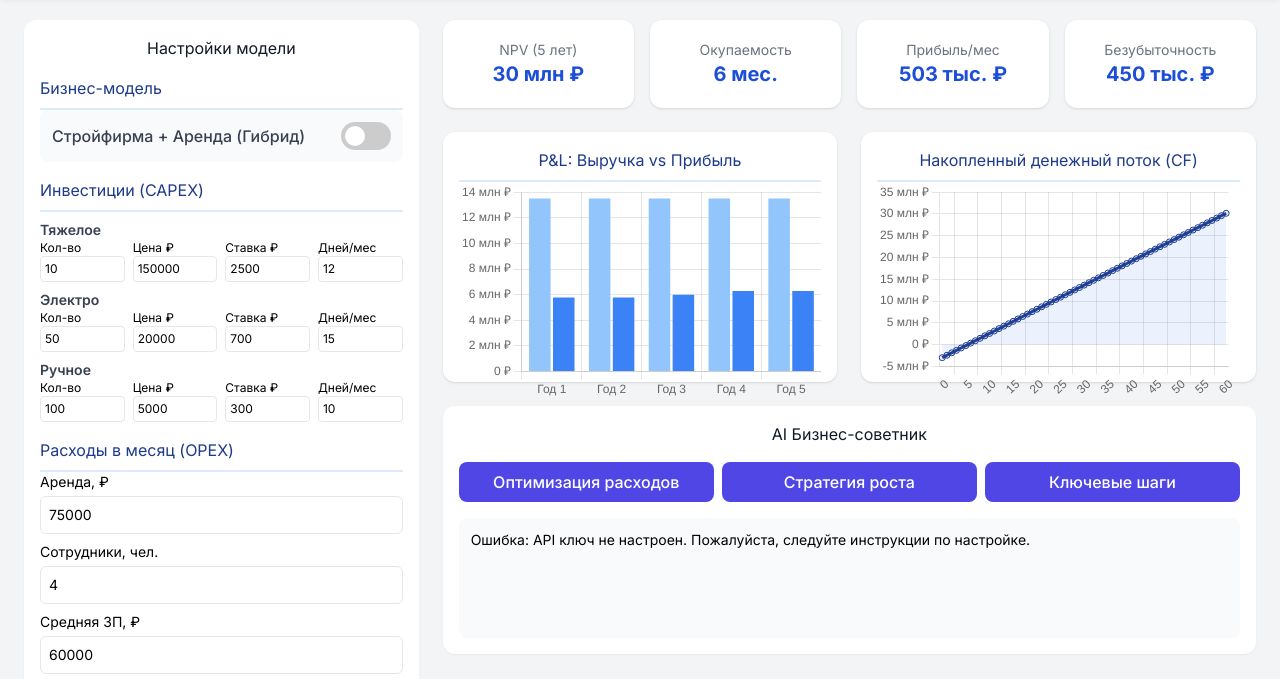
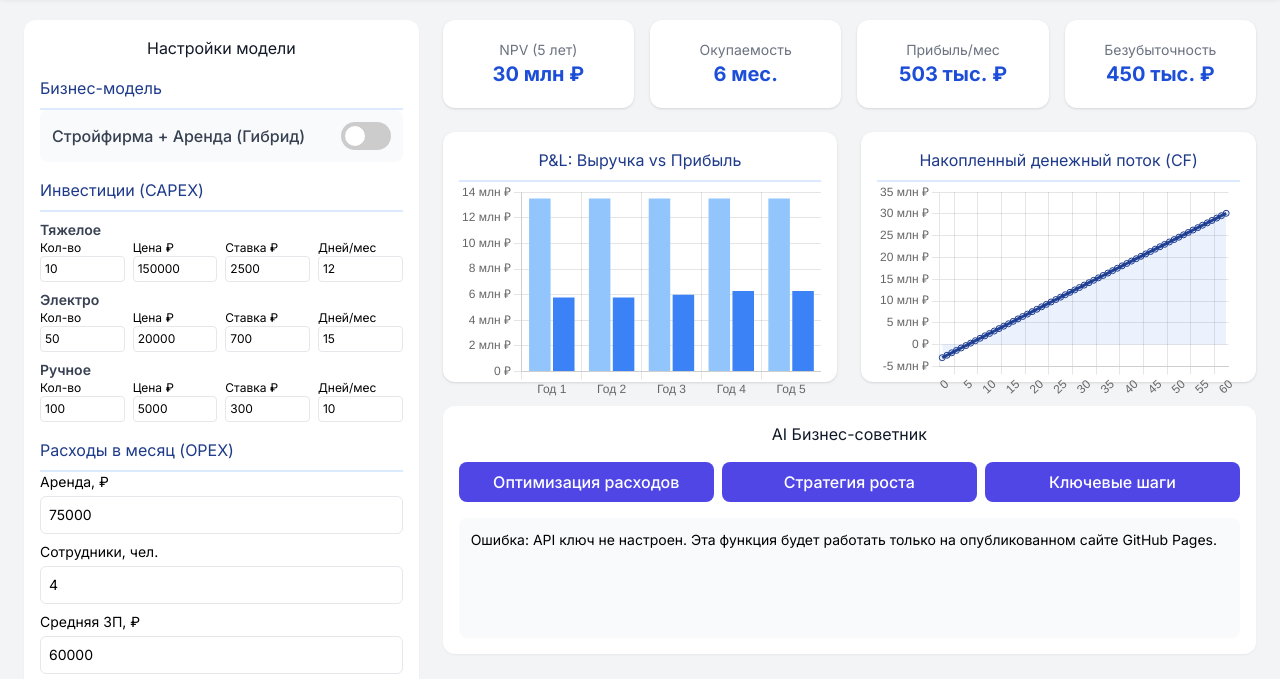
Before and after one commit to Evgeni-Klimov/Business-Simulator-Arenda, a plain HTML site: page index.html in a window 1280 px wide. Both pictures are taken after a click on the button "Оптимизация расходов". Shown: the part 68-747 px from the top of the page. Drawn offline with nearby package versions, Linux system fonts and the light colour scheme.

Commit message:
Update index.html
Добавлена поддержка нейросети

```diff
--- a/index.html
+++ b/index.html
@@ -7,7 +7,6 @@
     <script src="https://cdn.tailwindcss.com"></script>
     <script src="https://cdnjs.cloudflare.com/ajax/libs/Chart.js/3.9.1/chart.min.js"></script>
     <link href="https://fonts.googleapis.com/css2?family=Inter:wght@400;500;600;700&display=swap" rel="stylesheet">
-    <!-- Стили остаются без изменений -->
     <style>
         body { font-family: 'Inter', sans-serif; background-color: #f3f4f6; }
         .header-gradient { background: linear-gradient(90deg, #1e3a8a 0%, #3b82f6 100%); }
@@ -19,7 +18,6 @@
         .ai-button:hover { background-color: #4338ca; }
         .spinner { border-top-color: #3b82f6; animation: spin 1s linear infinite; }
         @keyframes spin { to { transform: rotate(360deg); } }
-        /* Custom Toggle Switch */
         .toggle-label { display: inline-block; cursor: pointer; }
         .toggle-input { display: none; }
         .toggle-slider { position: relative; display: block; width: 50px; height: 28px; background-color: #ccc; border-radius: 28px; transition: background-color 0.2s; }
@@ -29,7 +27,7 @@
     </style>
 </head>
 <body>
-    <!-- Вся HTML-структура остается без изменений -->
+    <!-- HTML-структура остается без изменений -->
     <header class="header-gradient text-white shadow-md mb-6">
         <div class="container mx-auto px-6 py-4">
             <h1 class="text-2xl font-bold">Бизнес-симулятор: Прокат Инструмента</h1>
@@ -110,50 +108,45 @@
         </div>
     </main>
 
-    <!-- Подключаем скрипт с ключом -->
-    <script src="config.js"></script>
 <script>
 document.addEventListener('DOMContentLoaded', () => {
-        // ... весь ваш JavaScript код без изменений до вызова API ...
+    // Весь JavaScript остается прежним, кроме функции getAiAnalysis
 
     async function getAiAnalysis(promptType) {
-            // ... код подготовки промпта остается без изменений ...
         const aiResultDiv = document.getElementById('aiAnalysisResult');
-            if (!lastCalculationResult) { aiResultDiv.innerHTML = 'Сначала рассчитайте модель.'; return; }
+        if (!lastCalculationResult) {
+            aiResultDiv.innerHTML = 'Сначала рассчитайте модель.';
+            return;
+        }
 
         aiResultDiv.innerHTML = `<div class="flex justify-center items-center"><div class="spinner w-6 h-6 border-2 rounded-full"></div><p class="ml-2">AI-советник думает...</p></div>`;
+
+        // --- НАЧАЛО ИЗМЕНЕНИЙ ---
+
+        // 1. Используем специальный заполнитель. GitHub Actions заменит его на реальный ключ.
+        const apiKey = "%%GEMINI_API_KEY%%";
+
+        // 2. Проверяем, был ли заменен заполнитель. Если нет, выводим ошибку.
+        // Это сработает при локальном запуске файла.
+        if (apiKey.startsWith("%%") || apiKey === "") {
+            aiResultDiv.textContent = 'Ошибка: API ключ не настроен. Эта функция будет работать только на опубликованном сайте GitHub Pages.';
+            return;
+        }
+
+        // --- КОНЕЦ ИЗМЕНЕНИЙ ---
 
         const { isHybrid, downtimePercent, pbp, npv, breakeven, marketingCost, fot, revenue } = lastCalculationResult;
         const modelType = isHybrid ? `гибридная модель (стройка + аренда с ${Math.round(downtimePercent*100)}% простоя)` : 'модель чистой аренды';
 
         const prompts = {
-                optimize: `
-                    System: Ты - финансовый директор в компании по аренде инструмента в Архангельске, работающей по модели "${modelType}".
-                    User: Наши ежемесячные расходы: ФОТ ${formatCurrency(fot)}, маркетинг ${formatCurrency(marketingCost)}. Выручка от аренды ${formatCurrency(revenue)}.
-                    Дай 2-3 конкретные, действенные рекомендации по оптимизации этих расходов. Учти нашу бизнес-модель. Формат: краткие пункты.
-                `,
-                growth: `
-                    System: Ты - директор по развитию в компании (${modelType}) в Архангельске.
-                    User: Наши ключевые показатели арендного направления: окупаемость ${pbp}, NPV ${formatCurrency(npv)}.
-                    Предложи 2-3 реалистичные стратегии роста для нашего арендного бизнеса, учитывая специфику (${modelType}). Формат: краткие пункты.
-                `,
-                steps: `
-                    System: Ты - опытный бизнес-стратег, помогающий стартапам в Архангельске.
-                    User: Мы запускаем арендный бизнес по модели "${modelType}". Ключевые метрики: окупаемость ${pbp}, NPV ${formatCurrency(npv)}, точка безубыточности ${formatCurrency(breakeven)}.
-                    Сформулируй 3 самых главных, приоритетных шага, которые нужно сделать в первый год, чтобы проект точно стал успешным. Будь краток и убедителен.
-                `
+            optimize: `System: Ты - финансовый директор в компании по аренде инструмента в Архангельске, работающей по модели "${modelType}".\nUser: Наши ежемесячные расходы: ФОТ ${formatCurrency(fot)}, маркетинг ${formatCurrency(marketingCost)}. Выручка от аренды ${formatCurrency(revenue)}. Дай 2-3 конкретные, действенные рекомендации по оптимизации этих расходов. Учти нашу бизнес-модель. Формат: краткие пункты.`,
+            growth: `System: Ты - директор по развитию в компании (${modelType}) в Архангельске.\nUser: Наши ключевые показатели арендного направления: окупаемость ${pbp}, NPV ${formatCurrency(npv)}. Предложи 2-3 реалистичные стратегии роста для нашего арендного бизнеса, учитывая специфику (${modelType}). Формат: краткие пункты.`,
+            steps: `System: Ты - опытный бизнес-стратег, помогающий стартапам в Архангельске.\nUser: Мы запускаем арендный бизнес по модели "${modelType}". Ключевые метрики: окупаемость ${pbp}, NPV ${formatCurrency(npv)}, точка безубыточности ${formatCurrency(breakeven)}. Сформулируй 3 самых главных, приоритетных шага, которые нужно сделать в первый год, чтобы проект точно стал успешным. Будь краток и убедителен.`
         };
 
-            const [systemInstruction, userQuery] = prompts[promptType].split('User:');
-
+        const [systemInstruction, userQuery] = prompts[promptType].split('\nUser:');
 
         try {
-                // ИЗМЕНЕНИЕ: Проверяем, доступен ли ключ из config.js
-                if (typeof GEMINI_API_KEY === 'undefined' || GEMINI_API_KEY === '') {
-                    aiResultDiv.textContent = 'Ошибка: API ключ не настроен. Пожалуйста, следуйте инструкции по настройке.';
-                    return;
-                }
-                const apiKey = GEMINI_API_KEY; // Используем ключ из config.js
             const apiUrl = `https://generativelanguage.googleapis.com/v1beta/models/gemini-2.5-flash-preview-05-20:generateContent?key=${apiKey}`;
             const payload = {
                 contents: [{ parts: [{ text: userQuery.trim() }] }],
@@ -170,7 +163,7 @@
         }
     }
 
-        // ... остальной код JavaScript без изменений ...
+    // --- Остальной JavaScript-код остается без изменений ---
     const formatCurrency = (value, compact = false) => new Intl.NumberFormat('ru-RU', { style: 'currency', currency: 'RUB', maximumFractionDigits: 0, notation: compact ? 'compact' : 'standard' }).format(value);
 
     const toolCategoriesContainer = document.getElementById('tool-categories');
@@ -219,7 +212,6 @@
         calculateAndRender();
     });
     downtimeValue.textContent = `${downtimeSlider.value}%`;
-
 
     let lastCalculationResult = null;
     function calculateAndRender() {
@@ -281,7 +273,6 @@
         cashflowChart.update();
     }
 
-
     document.querySelectorAll('input').forEach(input => input.addEventListener('input', calculateAndRender));
     document.getElementById('aiOptimizeBtn').addEventListener('click', () => getAiAnalysis('optimize'));
     document.getElementById('aiGrowthBtn').addEventListener('click', () => getAiAnalysis('growth'));
@@ -290,5 +281,6 @@
     calculateAndRender();
 });
 </script>
+
 </body>
 </html>
```
Lines whose indentation alone changed are shown as unchanged.
